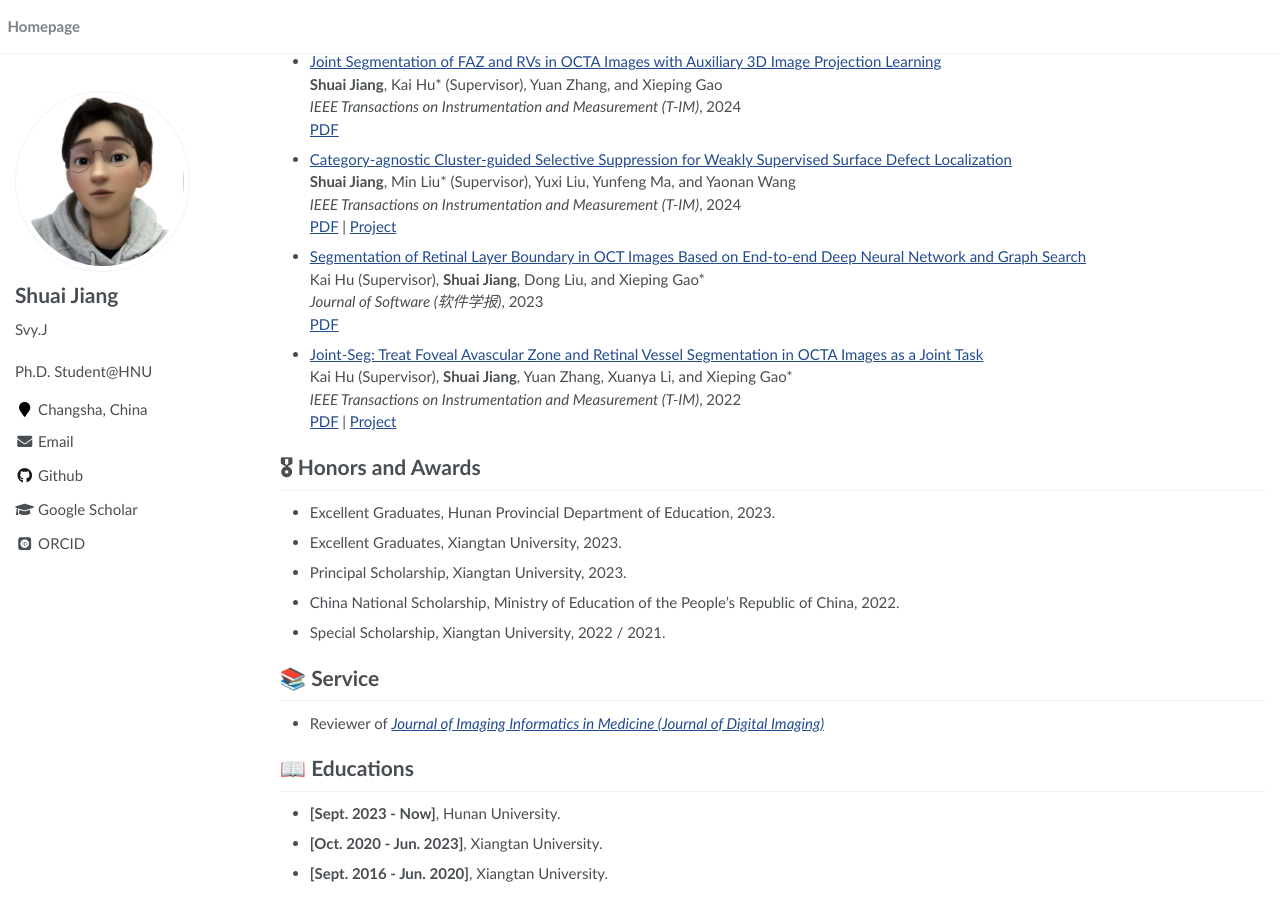
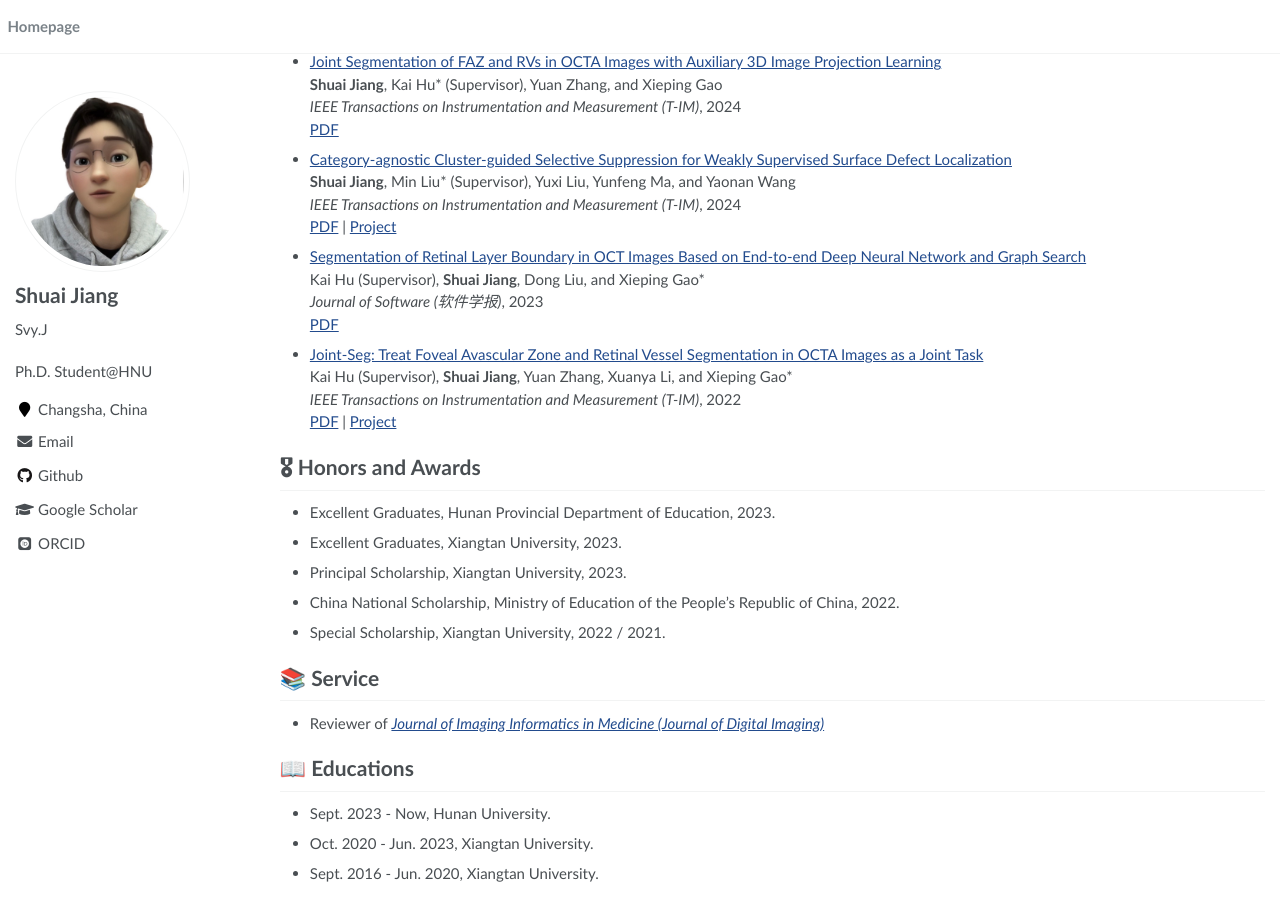
Before and after one commit to SvyJ/svyj.github.io, a Jekyll site: the page built from _pages/about.md, in a window 1280 px wide and 900 px high, scrolled down 912 px. Built offline with Jekyll 4.4.1, drawn with Linux system fonts in a browser that asks for light colours; some web fonts are replaced.

```diff
--- a/_pages/about.md
+++ b/_pages/about.md
@@ -93,6 +93,6 @@ Frontiers in my research area are updated at [https://svyj.github.io/daily-paper
 - Reviewer of [_Journal of Imaging Informatics in Medicine (Journal of Digital Imaging)_](https://link.springer.com/journal/10278)
 
 # 📖 Educations
-- **[Sept. 2023 - Now]**, Hunan University.
-- **[Oct.  2020 - Jun. 2023]**, Xiangtan University.
-- **[Sept. 2016 - Jun. 2020]**, Xiangtan University.
+- Sept. 2023 - Now, Hunan University.
+- Oct.  2020 - Jun. 2023, Xiangtan University.
+- Sept. 2016 - Jun. 2020, Xiangtan University.
```
